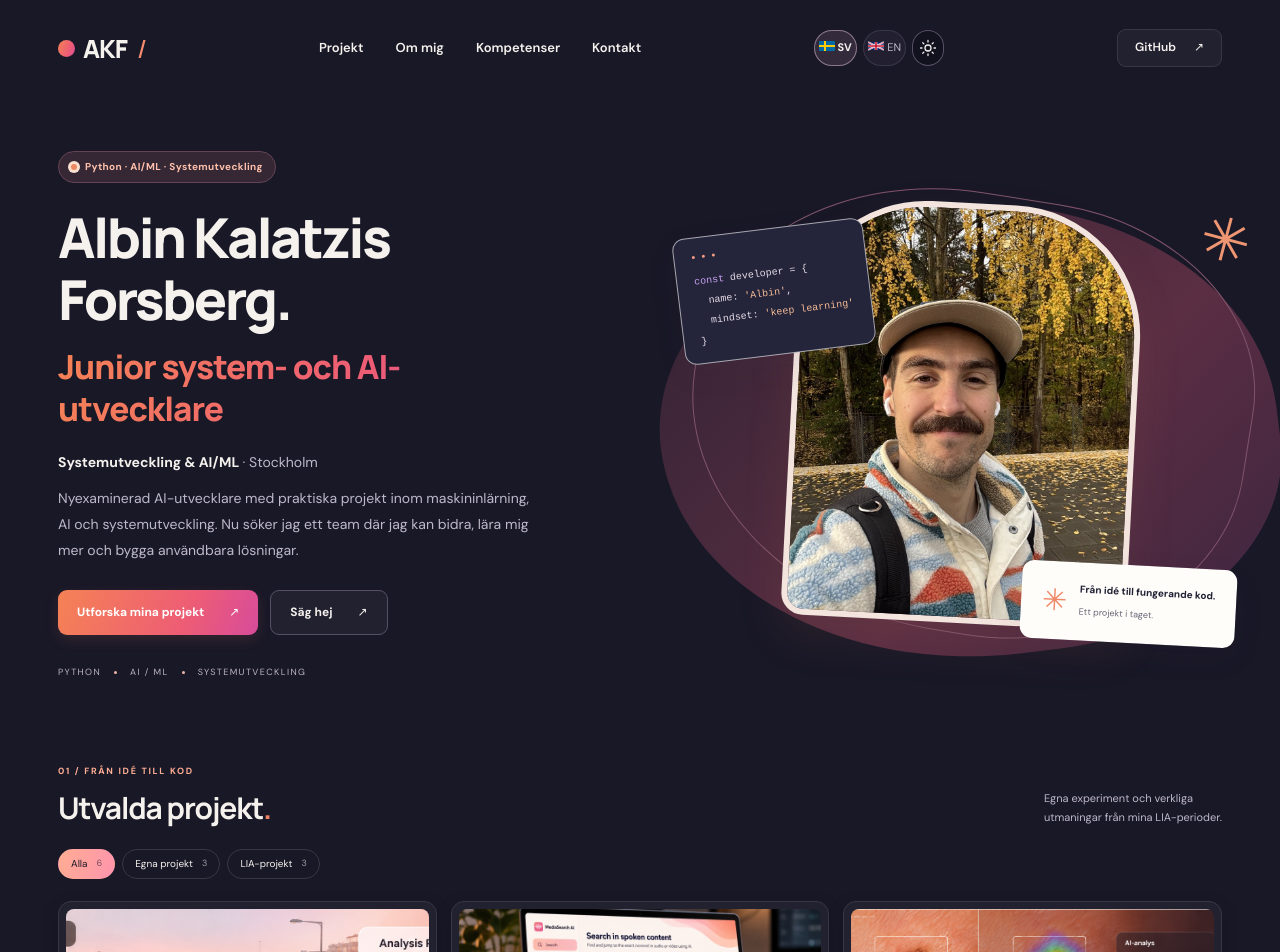
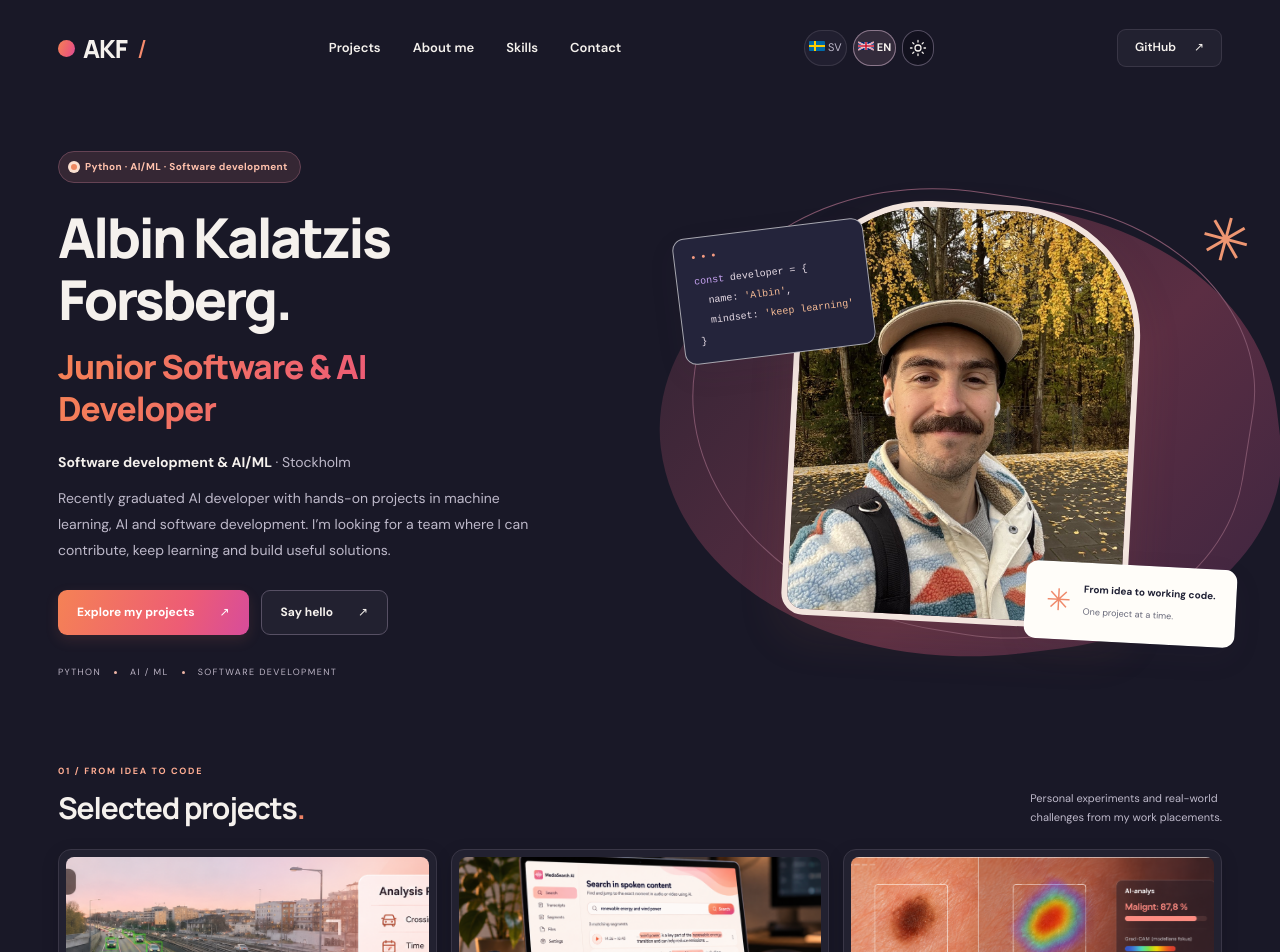
Before and after one commit to Abbekf/Portfolio, a React (Vite) app: page / in a window 1280 px wide. Shown: the top 952 px of the page. Built offline with nearby package versions, Linux system fonts and the light colour scheme.

Commit message:
minor changes

```diff
--- a/index.html
+++ b/index.html
@@ -1,5 +1,5 @@
 <!doctype html>
-<html lang="sv">
+<html lang="en">
   <head>
     <meta charset="UTF-8" />
     <link rel="icon" type="image/svg+xml" href="/favicon.svg" />
@@ -8,18 +8,18 @@
     <script src="/theme.js"></script>
     <meta
       name="description"
-      content="Albin Kalatzis Forsberg, junior Software & AI Developer i Stockholm. Utforska projekt inom maskininlärning, generativ AI och systemutveckling."
+      content="Albin Kalatzis Forsberg, Junior Software & AI Developer in Stockholm. Explore projects in machine learning, generative AI and software development."
     />
     <meta
       property="og:title"
-      content="Albin Kalatzis Forsberg | Software & AI"
+      content="Albin Kalatzis Forsberg | Junior Software & AI Developer"
     />
     <meta
       property="og:description"
-      content="Praktisk problemlösare med projekt inom AI, maskininlärning och systemutveckling. Öppen för min första roll efter AI-utbildningen."
+      content="Hands-on problem solver with projects in AI, machine learning and software development. Seeking a junior role in development or AI/ML."
     />
     <meta property="og:type" content="website" />
-    <title>Albin Kalatzis Forsberg | Software & AI Developer</title>
+    <title>Albin Kalatzis Forsberg | Junior Software & AI Developer</title>
   </head>
   <body>
     <div id="root"></div>
--- a/src/App.css
+++ b/src/App.css
@@ -121,10 +121,6 @@
   color: var(--ink);
   box-shadow: inset 0 0 0 1px var(--line);
 }
-:root[data-theme='dark'] .project-filters button[aria-pressed='true'] {
-  background: linear-gradient(110deg, #ffad93, #ff94ad);
-  border-color: transparent;
-}
 :root[data-theme='dark'] .project-card {
   box-shadow: 0 5px 18px #08071124;
 }
@@ -508,30 +504,6 @@ main,
   font-size: 11px;
   line-height: 1.7;
   color: var(--muted);
-}
-.project-filters {
-  display: flex;
-  gap: 7px;
-  margin-bottom: 22px;
-}
-.project-filters button {
-  border: 1px solid var(--line);
-  background: transparent;
-  border-radius: 30px;
-  padding: 6px 12px;
-  font-size: 10px;
-  display: flex;
-  gap: 9px;
-  align-items: center;
-}
-.project-filters button span {
-  font-size: 9px;
-  opacity: 0.6;
-}
-.project-filters button[aria-pressed='true'] {
-  background: var(--solid);
-  color: var(--solid-ink);
-  border-color: var(--solid);
 }
 .project-grid {
   display: grid;
--- a/src/components/Projects.tsx
+++ b/src/components/Projects.tsx
@@ -7,7 +7,6 @@ import ProjectVisual from './ProjectVisual'
 
 export default function Projects() {
   const { t } = useTranslation()
-  const [filter, setFilter] = useState('all')
   const [selected, setSelected] = useState<Project | null>(null)
   const dialog = useRef<HTMLDialogElement>(null)
   function openProject(project: Project) {
@@ -33,28 +32,10 @@ export default function Projects() {
           {t('projects.introDetail')}
         </p>
       </div>
-      <div className="project-filters" aria-label={t('projects.filter')}>
-        {['all', 'personal', 'internship'].map((item) => (
-          <button
-            key={item}
-            aria-pressed={filter === item}
-            onClick={() => setFilter(item)}
-          >
-            {t(`categories.${item}`)}
-            <span>
-              {item === 'all'
-                ? projects.length
-                : projects.filter((p) => p.category === item).length}
-            </span>
-          </button>
+      <div className="project-grid">
+        {projects.map((p) => (
+          <ProjectCard key={p.id} project={p} onSelect={openProject} />
         ))}
-      </div>
-      <div className="project-grid">
-        {projects
-          .filter((p) => filter === 'all' || p.category === filter)
-          .map((p) => (
-            <ProjectCard key={p.id} project={p} onSelect={openProject} />
-          ))}
       </div>
       <dialog
         ref={dialog}
--- a/src/i18n.ts
+++ b/src/i18n.ts
@@ -7,9 +7,9 @@ const storageKey = 'portfolio-language'
 
 function savedLanguage(): 'sv' | 'en' {
   try {
-    return localStorage.getItem(storageKey) === 'en' ? 'en' : 'sv'
+    return localStorage.getItem(storageKey) === 'sv' ? 'sv' : 'en'
   } catch {
-    return 'sv'
+    return 'en'
   }
 }
 
@@ -34,7 +34,7 @@ function syncLanguage(language: string) {
 void i18n.use(initReactI18next).init({
   resources: { sv: { translation: sv }, en: { translation: en } },
   lng: savedLanguage(),
-  fallbackLng: 'sv',
+  fallbackLng: 'en',
   supportedLngs: ['sv', 'en'],
   initAsync: false,
   interpolation: { escapeValue: false },
```
